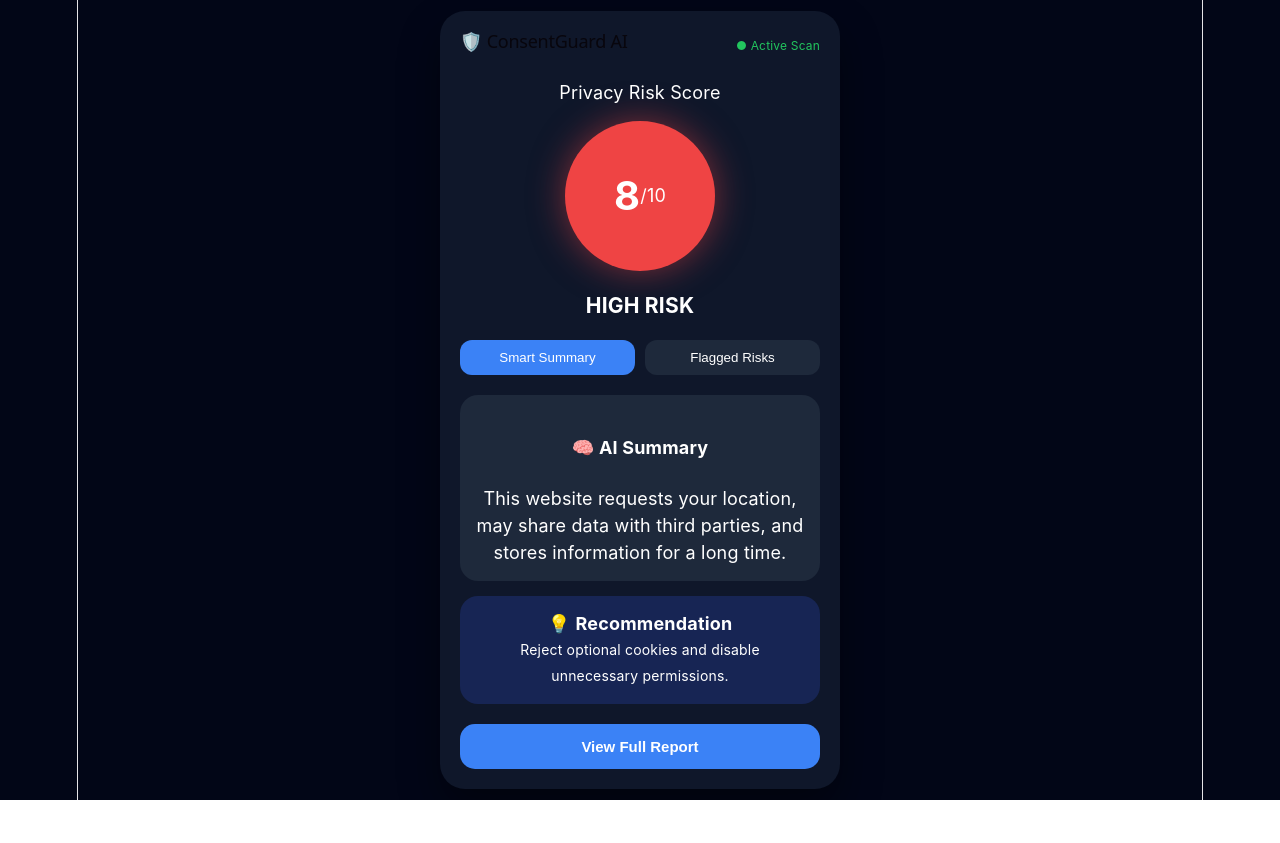
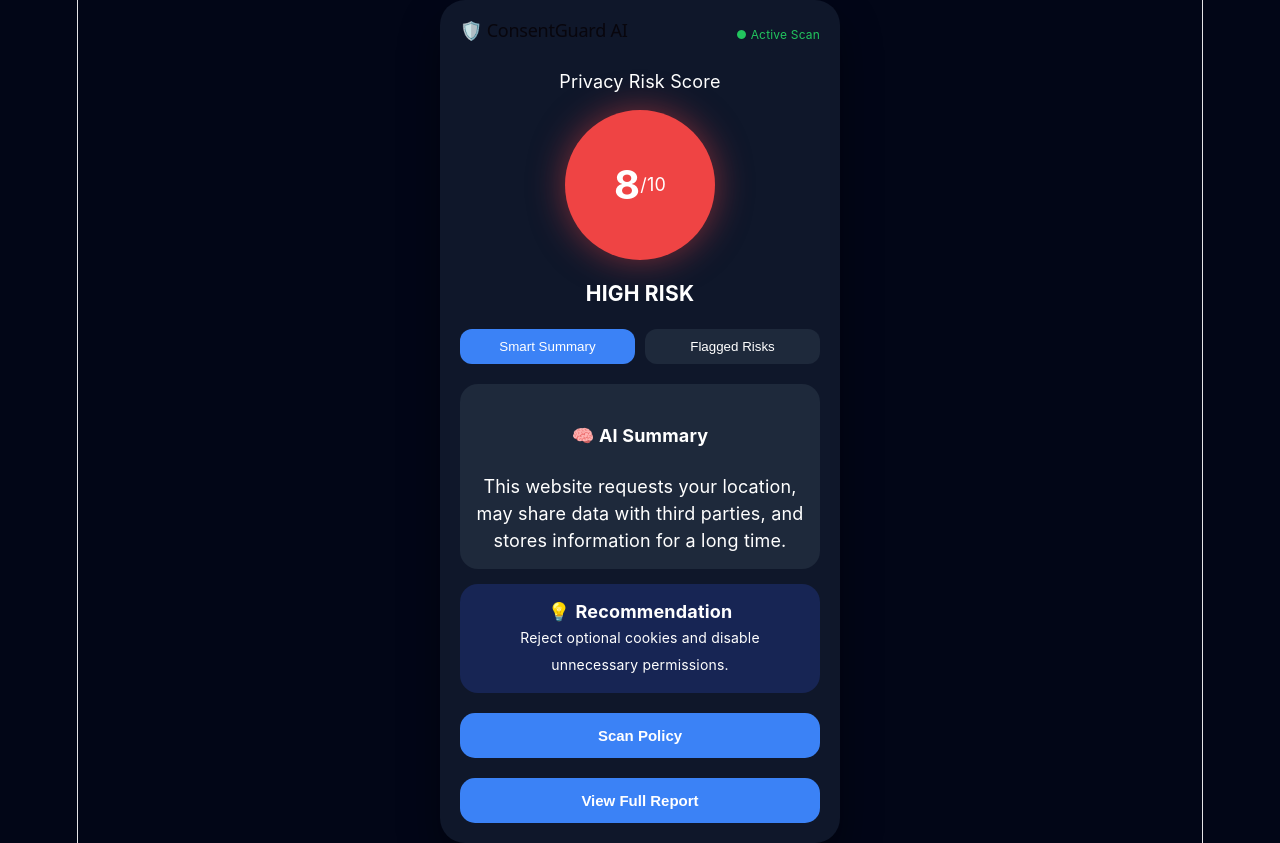
Before and after one commit to shriy9190/consent-gaurd-ai, a React (Vite) app in the folder frontend-uii/: page / in a window 1280 px wide. Before the commit the page ends 800 px from the top, so only its background shows below. Built offline with nearby package versions, Linux system fonts and the light colour scheme.

Commit message:
Connected frontend to backend API

```diff
--- a/frontend-uii/src/App.jsx
+++ b/frontend-uii/src/App.jsx
@@ -5,13 +5,61 @@
 
   const [tab, setTab] = useState("summary");
 
-  const riskScore = 8;
+  const [data, setData] = useState({
+  score: 8,
+
+  summary:
+  "This website requests your location, may share data with third parties, and stores information for a long time.",
+
+  risks: [
+    "Location Tracking",
+    "Third-Party Sharing",
+    "Long-Term Data Storage"
+  ]
+});
+const analyzePolicy = async () => {
+
+  try {
+
+    const response = await fetch(
+      "http://localhost:5000/api/analyze",
+      {
+        method:"POST",
+
+        headers:{
+          "Content-Type":"application/json"
+        },
+
+        body: JSON.stringify({
+          text:"Sample privacy policy text"
+        })
+      }
+    );
+
+
+    const result = await response.json();
+
+
+    setData({
+      score: result.score,
+      summary: result.summary,
+      risks: result.risks
+    });
+
+
+  } catch(error){
+
+    console.log(error);
+
+  }
+
+};
 
 
   const risk =
-    riskScore <= 3
+    data.score <= 3
       ? "SAFE"
-      : riskScore <= 6
+      : data.score <= 6
       ? "CAUTION"
       : "HIGH RISK";
 
@@ -42,7 +90,7 @@
 
         <div className="risk-circle">
 
-          <strong>{riskScore}</strong>
+          <strong>{data.score}</strong>
           <small>/10</small>
 
         </div>
@@ -88,9 +136,7 @@
           <h4>🧠 AI Summary</h4>
 
           <p>
-          This website requests your location,
-          may share data with third parties,
-          and stores information for a long time.
+          {data.summary}
           </p>
           </>
 
@@ -100,10 +146,13 @@
           <>
           <h4>⚠ Detected Issues</h4>
 
-          <p>⚠ Location Tracking</p>
-          <p>⚠ Third-Party Sharing</p>
-          <p>⚠ Long-Term Data Storage</p>
-
+          {
+data.risks.map((item,index)=>(
+<p key={index}>
+⚠ {item}
+</p>
+))
+}
           </>
 
         )
@@ -129,6 +178,9 @@
 
 
 
+      <button onClick={analyzePolicy} className="main-btn">
+  Scan Policy
+</button>
       <button className="main-btn">
         View Full Report
       </button>
```
